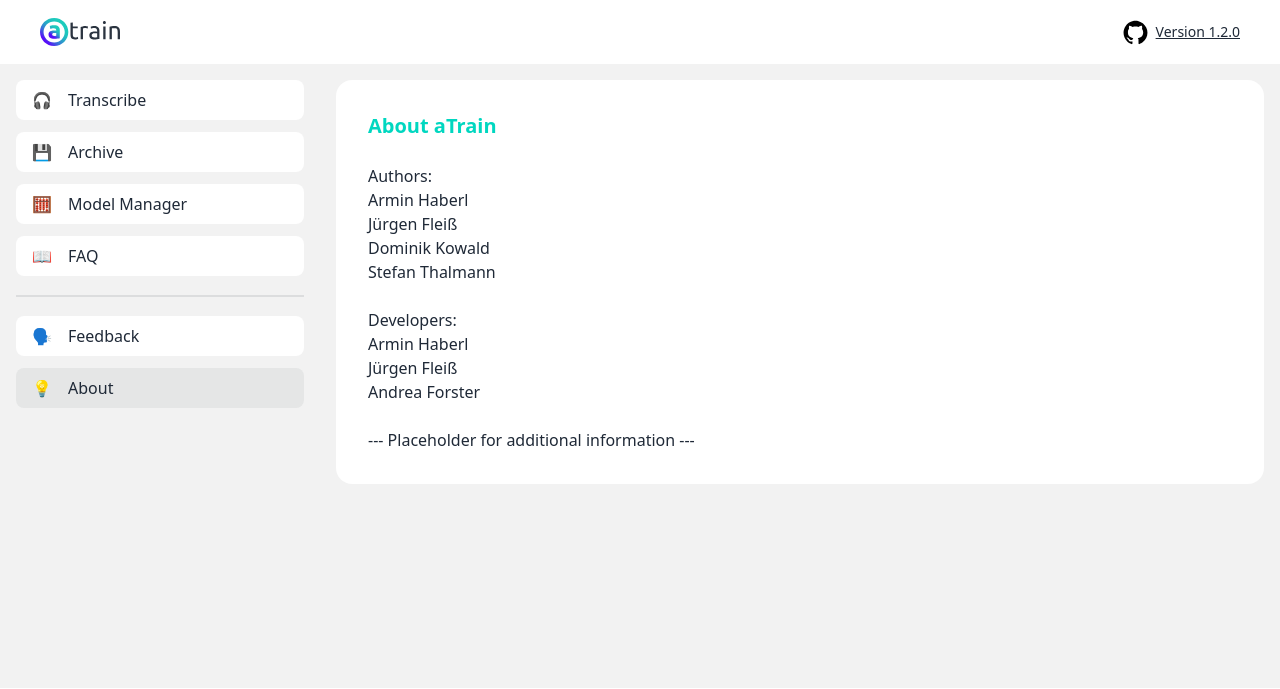
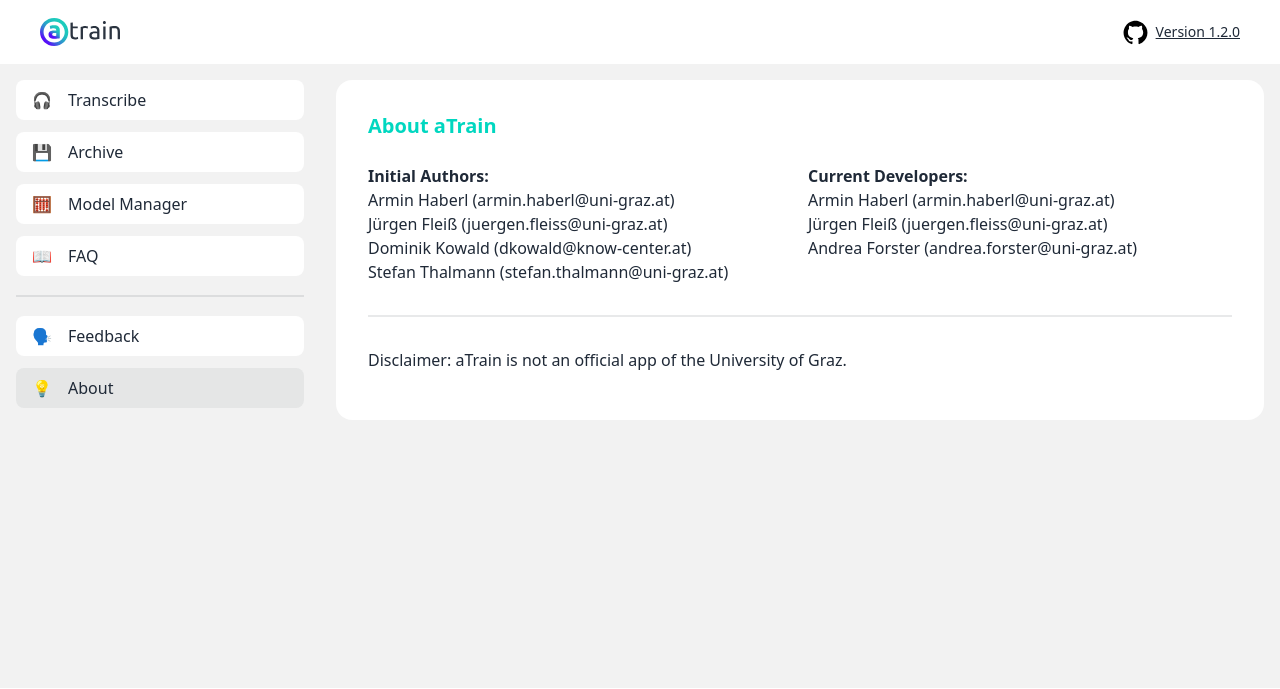
Before and after one commit to JuergenFleiss/aTrain, a Flask app: page /about in a window 1280 px wide. Shown: the top 689 px of the page. Run offline with Flask 3, Linux system fonts and the light colour scheme; parts of the project's set-up code (start-up, migrations or seed data) failed here and were passed over.

Commit message:
Update about section

```diff
--- a/aTrain/templates/routes/about.html
+++ b/aTrain/templates/routes/about.html
@@ -5,24 +5,31 @@
         <div class="flex justify-between">
             <h2 class="card-title font-bold text-accent">About aTrain</h2>
         </div>
-        <div class="mt-4">
+        <div class="my-4 grid grid-cols-1 md:grid-cols-2 gap-4">
+            <div>
+                <p class="font-bold">Initial Authors:</p>
+                <ul>
+                    <li>Armin Haberl (armin.haberl@uni-graz.at)</li>
+                    <li>Jürgen Fleiß (juergen.fleiss@uni-graz.at)</li>
+                    <li>Dominik Kowald (dkowald@know-center.at)</li>
+                    <li>Stefan Thalmann (stefan.thalmann@uni-graz.at)</li>
+                </ul>
+            </div>
 
-            <p>Authors:</p>
-            <ul>
-                <li>Armin Haberl</li>
-                <li>Jürgen Fleiß</li>
-                <li>Dominik Kowald</li>
-                <li>Stefan Thalmann</li>
-            </ul><br>
+            <div>
+                <p class="font-bold">Current Developers:</p>
+                <ul>
+                    <li>Armin Haberl (armin.haberl@uni-graz.at)</li>
+                    <li>Jürgen Fleiß (juergen.fleiss@uni-graz.at)</li>
+                    <li>Andrea Forster (andrea.forster@uni-graz.at)</li>
+                </ul>
+            </div>
 
-            <p>Developers:</p>
-            <ul>
-                <li>Armin Haberl</li>
-                <li>Jürgen Fleiß</li>
-                <li>Andrea Forster</li>
-            </ul><br>
-            <p>--- Placeholder for additional information --- </p>
         </div>
+
+        <div class="divider my-0"></div>
+
+        <p class="my-4">Disclaimer: aTrain is not an official app of the University of Graz.</p>
     </div>
 </div>
 {% endblock %}
```
